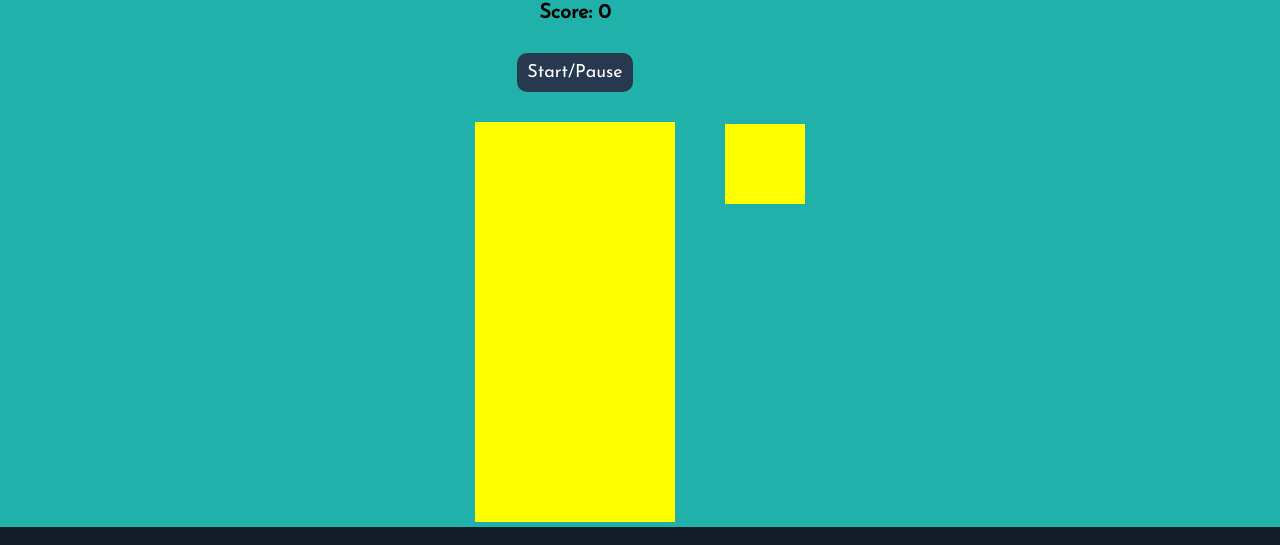
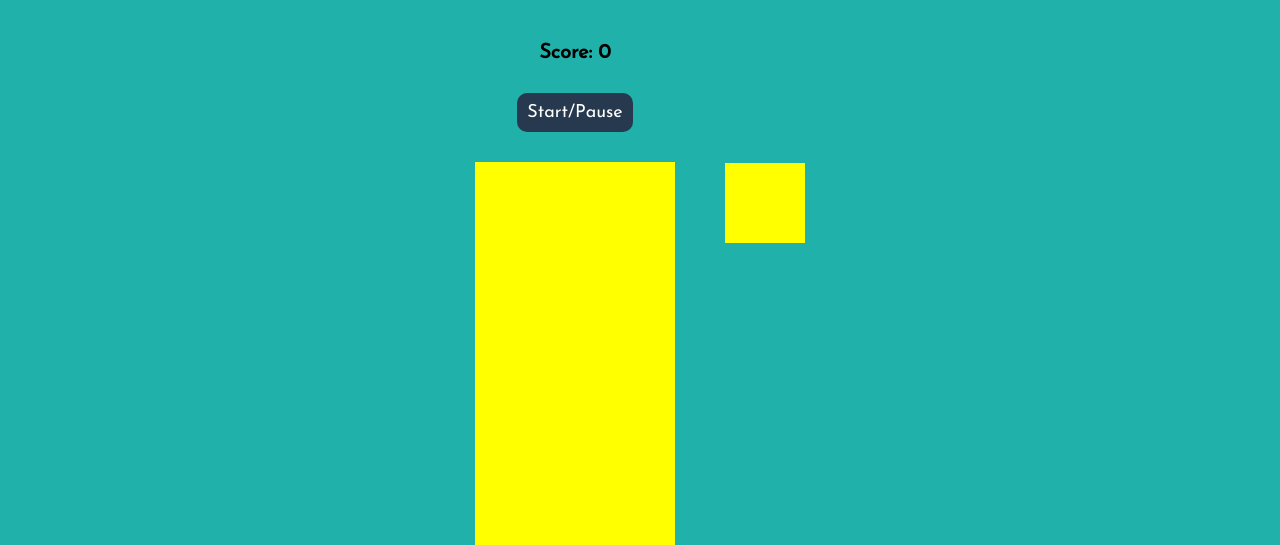
Before and after one commit to mevorahde/Tetris, a plain HTML site: page index.html in a window 1280 px wide. Shown: the part 143-688 px from the top of the page. Drawn offline with Linux system fonts and the light colour scheme.

Commit message:
Update Tetris to fix hero section min-height issue when the site is deploy vs localhost.

```diff
--- a/style.css
+++ b/style.css
@@ -9,9 +9,17 @@ html {
 }
 
 body {
+    /* margin: 0;
+    padding: 0; */
     overflow-x: hidden;
     overflow-y: hidden;
 }
+
+/* html,
+body {
+    height: 100%;
+    weight: 100%;
+} */
 
 header {
     color: white;
@@ -29,7 +37,6 @@ header {
     background-color: #131c27;
     color: white;
     position: sticky;
-    top: 0px;
     z-index: 3;
     display: flex;
     flex-wrap: wrap;
@@ -48,10 +55,10 @@ header {
 
 
 .hero {
-    min-height: 50vh;
+    min-height: 76vh;
     width: 100%;
-    height: 60%;
-    margin: 0 0 0 auto;
+    height: 100%;
+    margin: 0 0 0 0;
     display: flex;
     flex-wrap: wrap;
     text-align: center;
```
